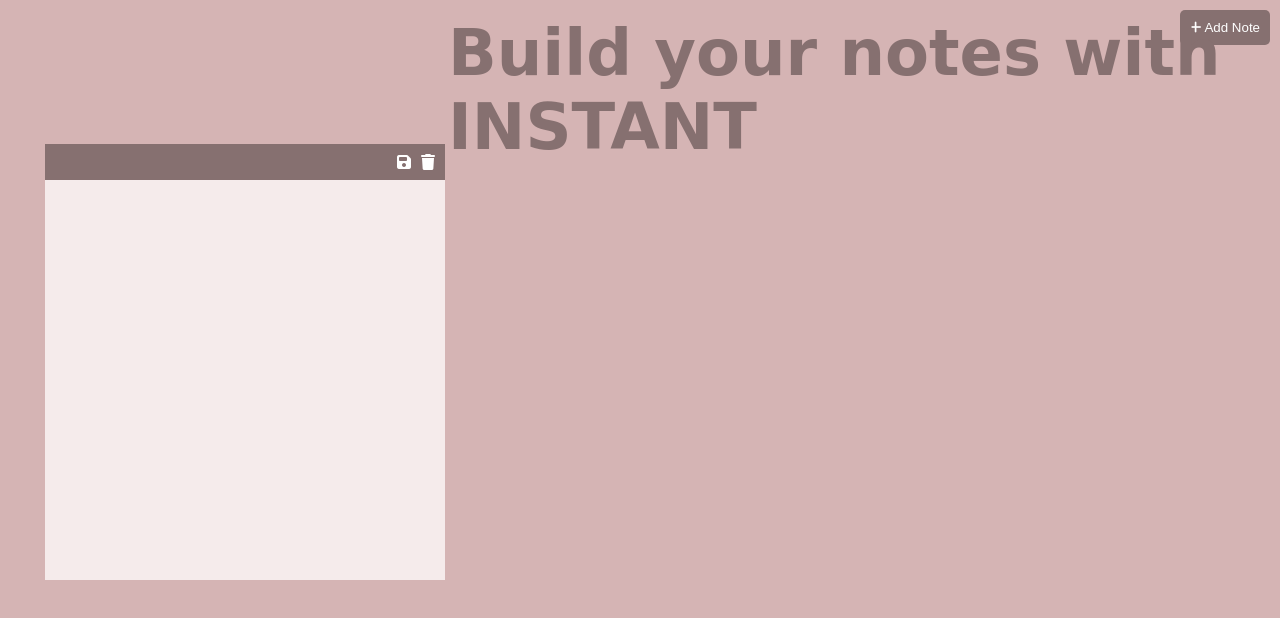
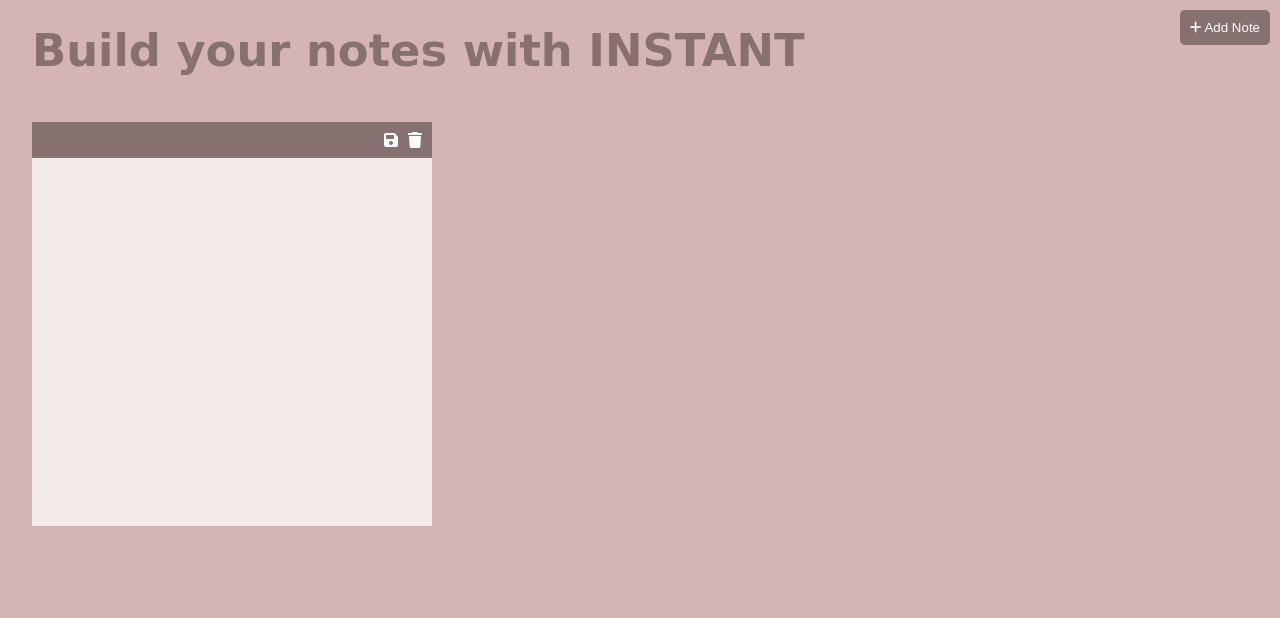
Before and after one commit to im-KanaK/Instant-Notes_Builder, a plain HTML site: page index.html in a window 1280 px wide. Drawn offline with Linux system fonts and the light colour scheme; a web font is replaced by a local one.

Commit message:
Update app.css

```diff
--- a/css/app.css
+++ b/css/app.css
@@ -8,7 +8,7 @@
   width: 100%;
   min-height: 100vh;
   padding-bottom: 50px;
-    background-color: #D5B4B4;
+  background-color: #d5b4b4;
   display: flex;
   flex-wrap: wrap;
 }
@@ -29,10 +29,11 @@
   width: 400px;
   height: 400px;
   margin: 15px;
-    /* margin-top: 130px; */
-    margin-top: 9rem;
-    margin-bottom: 5px;
-    margin-left: 45px;
+  margin-top: 7.6rem;
+  margin-bottom: -20px;
+
+  margin-left: 2rem;
+  padding-bottom: 2rem;
 }
 
 .tool {
@@ -51,7 +52,7 @@
 
 .note textarea {
   border: none;
-    background-color: #F5EBEB;
+  background-color: #f5ebeb;
   width: 100%;
   height: 100%;
   color: #000000;
@@ -65,12 +66,12 @@
   outline: 0;
 }
 
-h1{
-    position:absolute;
-    font-family: 'Croissant One', cursive;
+h1 {
+  position: absolute;
+  font-family: "Croissant One", cursive;
   color: #867070;
-    font-size: 4rem;
-    /* margin-bottom: 6rem; */
-    margin-left: 28rem;
-    padding-top: 1rem;
+  text-align: center;
+  font-size: 3.5vw;
+  margin-top: 1.5rem;
+  margin-left: 2rem;
 }
```
Lines whose indentation alone changed are shown as unchanged.
